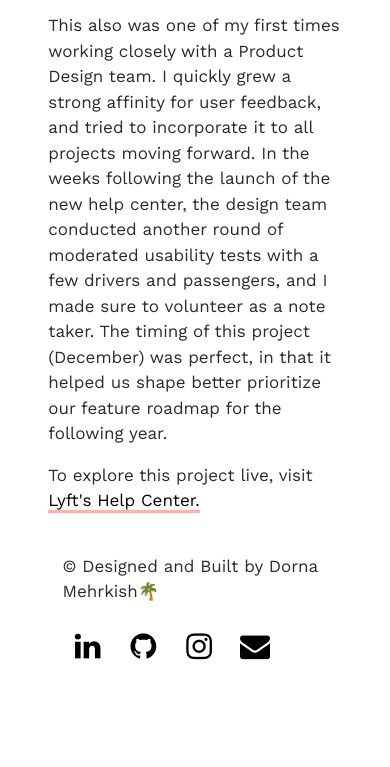
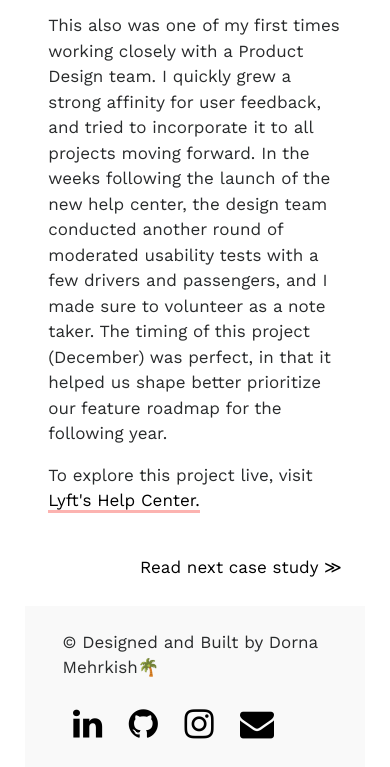
Before and after one commit to dornamehrkish/dornamehrkish, a plain HTML site: page case-studies/lyft.html in a window 390 px wide. Shown: the part 6179-6946 px from the top of the page. Before the commit the page ends 6866 px from the top, so only its background shows below. Drawn offline with nearby package versions, Linux system fonts and the light colour scheme; a script that the page names is missing.

Commit message:
Added navigation button

```diff
--- a/case-studies/lyft.html
+++ b/case-studies/lyft.html
@@ -162,6 +162,14 @@ To help us  begin mapping out our new contact form, I created a list of <a href=
 <p>This also was one of my first times working closely with a Product Design team. I quickly grew a strong affinity for user feedback, and tried to incorporate it to all projects moving forward. In the weeks following the launch of the new help center, the design team conducted another round of moderated usability tests with a few drivers and passengers, and I made sure to volunteer as a note taker. The timing of this project (December) was perfect, in that it helped us shape better prioritize our feature roadmap for the following year.</p>
 
 <p> To explore this project live, visit <a href="https://help.lyft.com/hc/en-us" class="external-link"> Lyft's Help Center.</a></p>
+
+<div class="row">
+    <div class="col-md-12">
+<div class="next">
+  <a href="lendmate.html" rel="next">Read next case study &#8811; </a>
+</div>
+    </div>
+  </div>
     </div>
   </div>
 </div>
--- a/css/style.css
+++ b/css/style.css
@@ -77,7 +77,7 @@ footer {
 
 .fa {
     padding: 10px;
-    font-size: 30px;
+    /*font-size: 30px;*/
     width: 50px;
     text-align: center;
 
@@ -216,6 +216,15 @@ footer {
 
 .button-class > .btn:hover {
   background-color: #353839;
+}
+
+.next {
+  float: right;
+  margin-top: 3vh;
+}
+.next:hover {
+font-weight: 700;
+
 }
 
 
@@ -440,6 +449,8 @@ height: 28vh;
       }
       footer {
         margin-top: 0;
+        background-color: #f9f9f9;
+        margin-top: 3vh;
 
       }
 
```
Also changed, not shown: case-studies/blocbox.html (+7 -0 lines), case-studies/bmd.html (+7 -1 lines), case-studies/helpshift.html (+7 -1 lines), case-studies/lendmate.html (+12 -7 lines).
